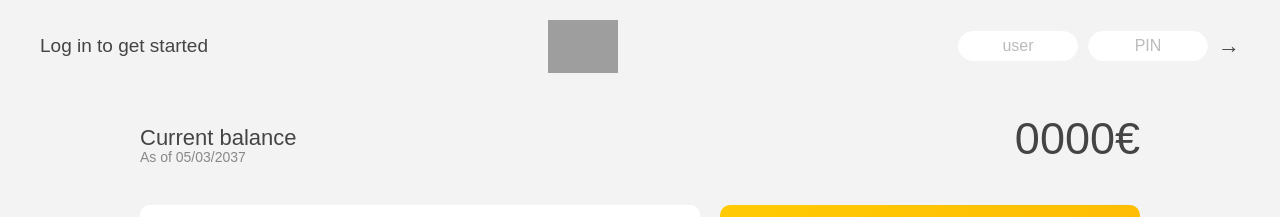
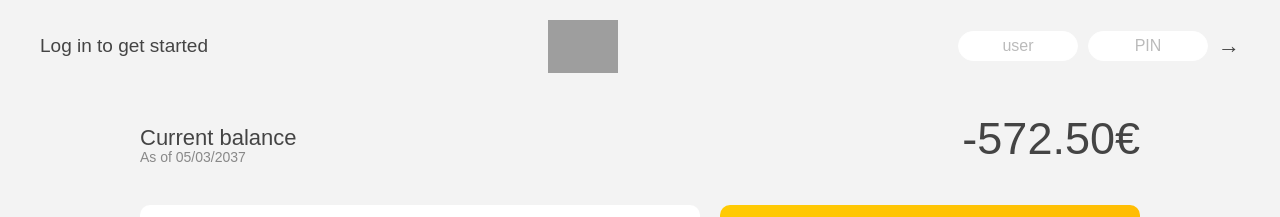
Before and after one commit to Olena-Koval/APP-banco-react, a React (Vite) app: page / in a window 1280 px wide. Shown: the top 217 px of the page. Built offline with nearby package versions, Linux system fonts and the light colour scheme; grey boxes are pictures that could not be loaded.

Commit message:
Actualización para mostrar balance dinámico y agregar lógica de movimientos

```diff
--- a/src/App.jsx
+++ b/src/App.jsx
@@ -1,3 +1,4 @@
+import React, { useState } from 'react';
 import './App.css';
 import Welcome from './Welcome/Welcome';
 import Login from './Login/Login';
@@ -5,6 +6,18 @@ import Balance from './Balance/Balance';
 import Movements from './Movements/Movements';
 
 function App() {
+  // Estado para manejar el balance y las transacciones
+  const [movements, setMovements] = useState([
+    { type: 'deposit', date: '3 days ago', value: '4,000€' },
+    { type: 'withdrawal', date: '24/01/2037', value: '-378€' },
+    { type: 'deposit', date: '12/01/2037', value: '1,500€' },
+    { type: 'withdrawal', date: '01/01/2037', value: '-200€' },
+  ]);
+
+  const updateBalance = (movement) => {
+    setMovements([...movements, movement]); // Agregamos la nueva transacción al estado de movimientos
+  };
+
   return (
     <>
       <nav>
@@ -15,10 +28,10 @@ function App() {
 
       <main className="app">
         {/* BALANCE */}
-        <Balance />
+        <Balance movements={movements} />
 
         {/* MOVEMENTS */}
-        <Movements />
+        <Movements movements={movements} onUpdateBalance={updateBalance} />
 
         {/* SUMMARY */}
         <div className="summary">
--- a/src/Balance/Balance.jsx
+++ b/src/Balance/Balance.jsx
@@ -1,15 +1,47 @@
-import './Balance.css'; // If you have specific styles for Balance
+import React, { useState, useEffect } from 'react'; // Importamos React, useState y useEffect
+import './Balance.css'; // Si tienes estilos específicos para Balance
 
 const Balance = () => {
+  const [balance, setBalance] = useState(0); // Inicializamos el balance con 0
+
+  // Función para actualizar el balance basado en transacciones
+  const updateBalance = (movements) => {
+    let currentBalance = 0;
+    // Iteramos a través de las transacciones y calculamos el balance
+    movements.forEach((movement) => {
+      const value = parseFloat(movement.value.replace('€', '').replace(',', '.'));
+      currentBalance += value;
+    });
+    setBalance(currentBalance);
+  };
+
+  // Supongamos que los movimientos se pasan como prop, o los definimos aquí
+  const movements = [
+    { type: 'deposit', date: '3 days ago', value: '4,000€' },
+    { type: 'withdrawal', date: '24/01/2037', value: '-378€' },
+    { type: 'deposit', date: '12/01/2037', value: '1,500€' },
+    { type: 'withdrawal', date: '01/01/2037', value: '-200€' },
+  ];
+
+  useEffect(() => {
+    updateBalance(movements); // Actualizamos el balance cada vez que los movimientos cambian
+  }, [movements]);
+
+  // Función para formatear el balance como moneda
+  const formatCurrency = (amount) => {
+    return `${amount.toFixed(2)}€`; // Formatear el balance con 2 decimales
+  };
+
   return (
     <div className="balance">
       <div>
         <p className="balance__label">Current balance</p>
         <p className="balance__date">
-          As of <span className="date">05/03/2037</span>
+          As of <span className="date">05/03/2037</span> {/* Puedes cambiar la fecha estática */}
         </p>
       </div>
-      <p className="balance__value">0000€</p>
+      {/* Mostrar el balance dinámico */}
+      <p className="balance__value">{formatCurrency(balance)}</p>
     </div>
   );
 };
--- a/src/Movements/Movements.jsx
+++ b/src/Movements/Movements.jsx
@@ -1,13 +1,11 @@
 import React from 'react';
 import './Movements.css';
 
-const Movements = () => {
-  const movements = [
-    { type: 'deposit', date: '3 days ago', value: '4,000€' },
-    { type: 'withdrawal', date: '24/01/2037', value: '-378€' },
-    { type: 'deposit', date: '12/01/2037', value: '1,500€' },
-    { type: 'withdrawal', date: '01/01/2037', value: '-200€' },
-  ];
+const Movements = ({ movements, onUpdateBalance }) => {
+  // Función para manejar el cambio de balance cuando hay una nueva transacción
+  const handleTransaction = (movement) => {
+    onUpdateBalance(movement);
+  };
 
   return (
     <div className="movements">
```
